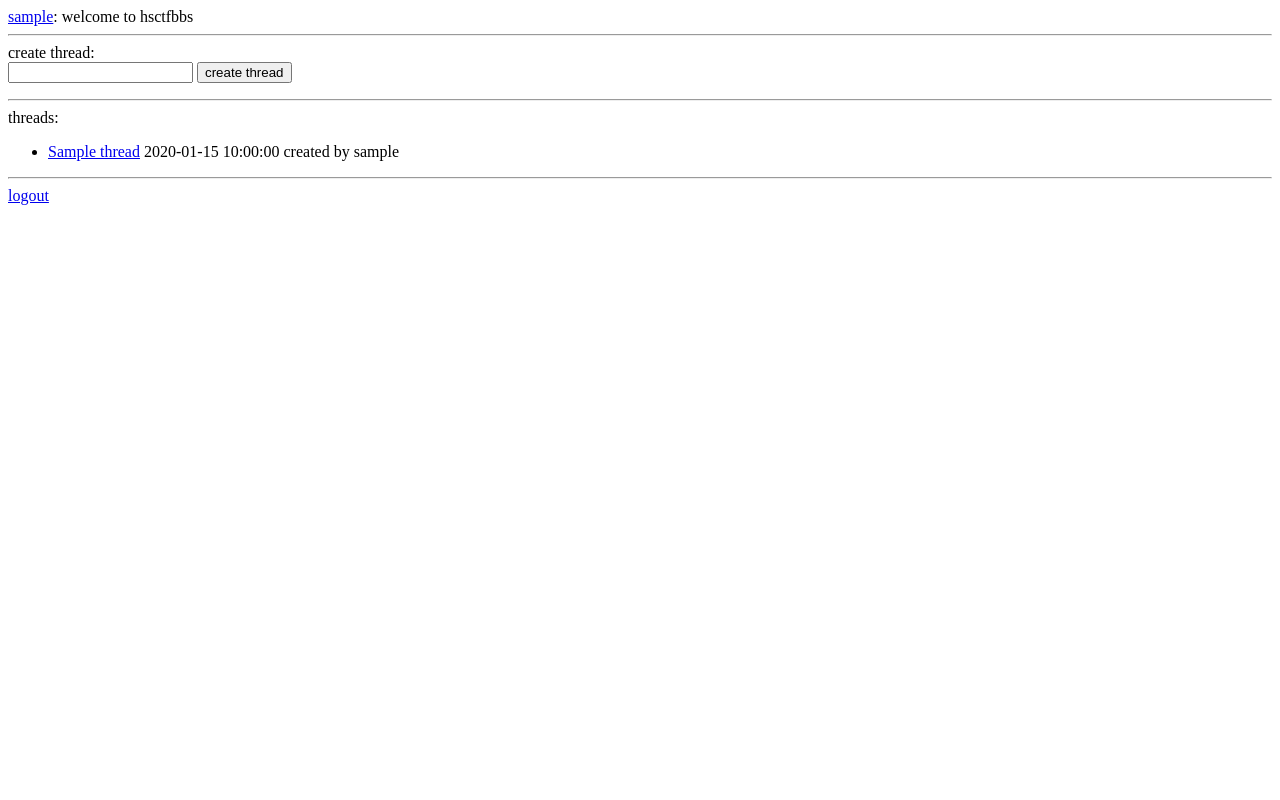
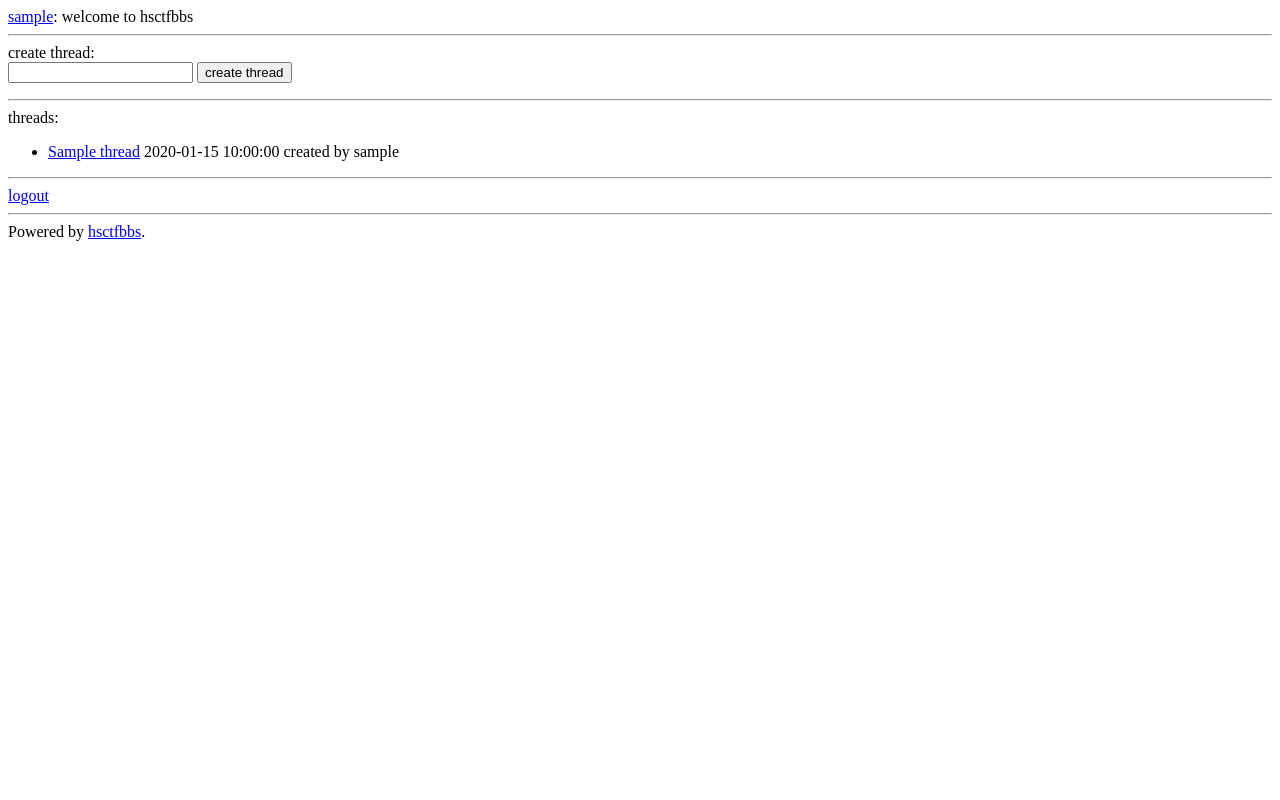
Before and after one commit to hsctfbbs/hsctfbbs, a Flask app: page / in a window 1280 px wide. Run offline with Flask 2, Linux system fonts and the light colour scheme; the visitor is signed in with stand-in values (Sample User, id 1); tables that the repository leaves empty hold one stand-in row (values such as "Sample post").

Commit message:
add github link

```diff
--- a/templates/index.html
+++ b/templates/index.html
@@ -19,5 +19,7 @@
         </ul>
         <hr />
         <a href="/logout">logout</a>
+        <hr />
+        Powered by <a href="https://github.com/hsctfbbs/hsctfbbs">hsctfbbs</a>.
     </body>
 </html>
```
